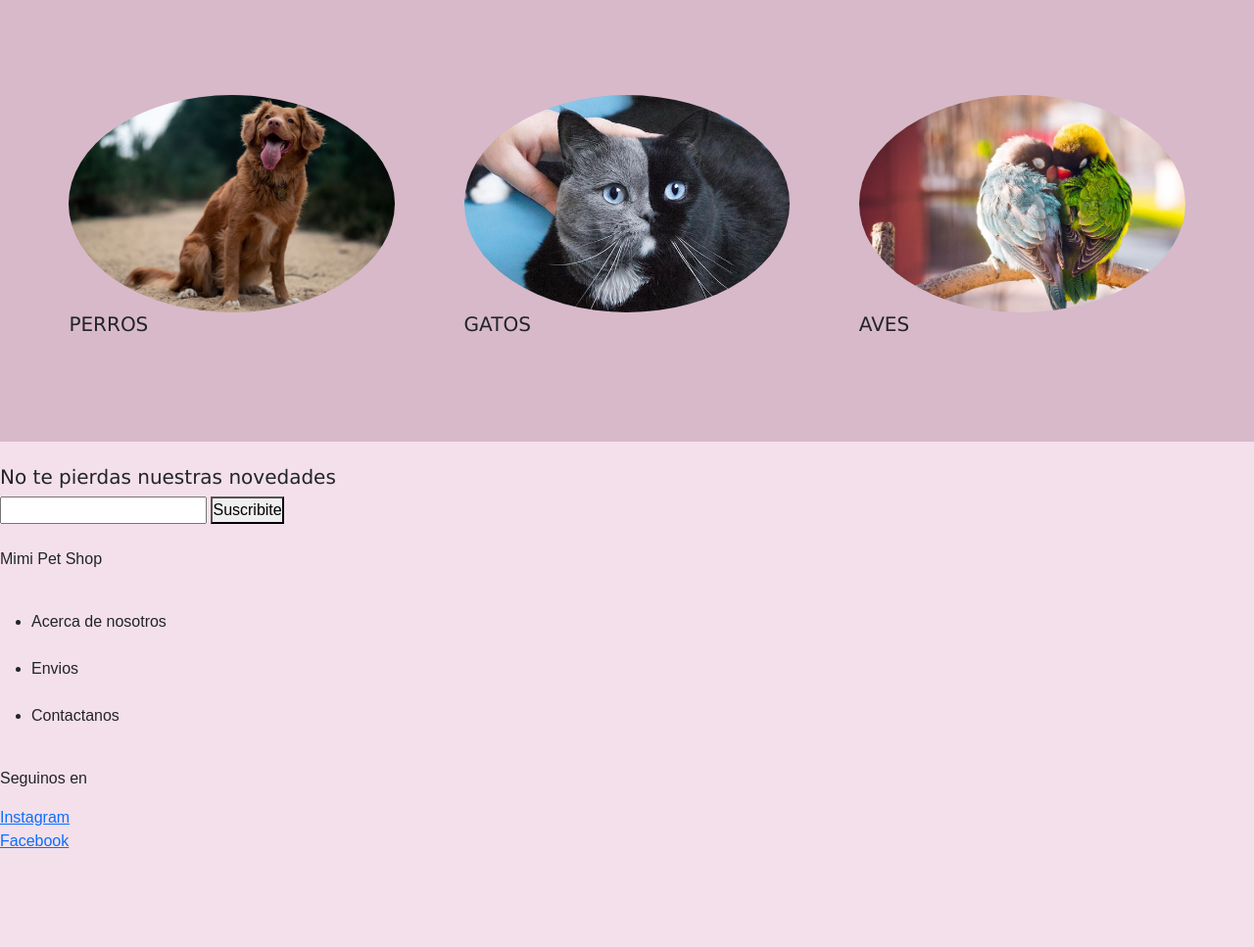
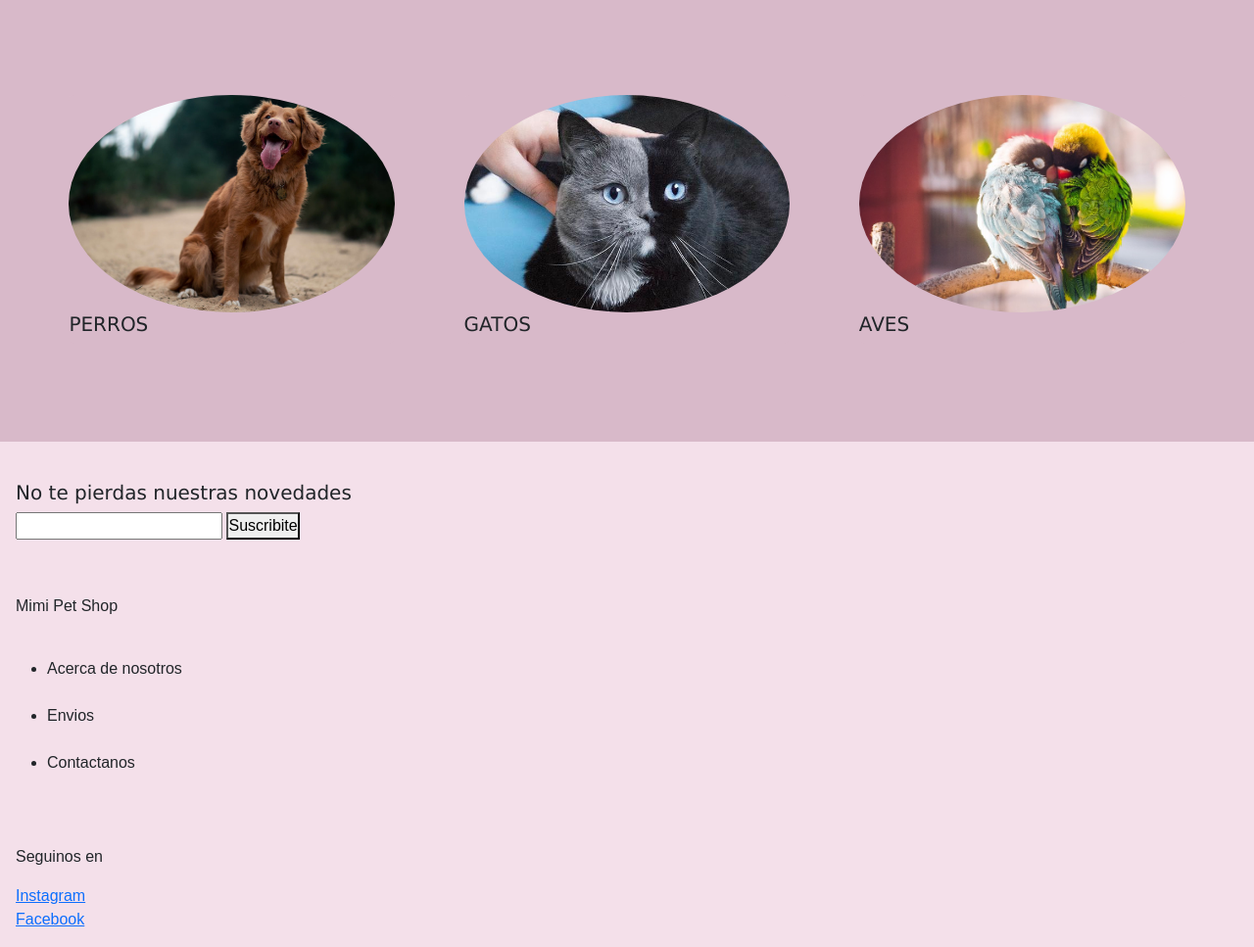
Before and after one commit to Mariana4444/proyectoPetshop, a plain HTML site: page petshop/index.html in a window 1280 px wide. Shown: the part 88-1055 px from the top of the page at 98% size. Before the commit the page ends 959 px from the top, so only its background shows below. Drawn offline with nearby package versions, Linux system fonts and the light colour scheme.

Commit message:
Proyecto Ok

```diff
--- a/petshop/estilos.css
+++ b/petshop/estilos.css
@@ -18,9 +18,6 @@ nav {
   background-color: rgb(239, 223, 231);
   width: 100%;
 }
-
-
-
 
 /*NAV BOOTSTRAMP */
 .container-fluid{
@@ -63,9 +60,6 @@ main form  h4 {
   font-size: 20px;
   font-family: Verdana, Geneva, Tahoma, sans-serif;
 }
-
-
-
 
 /*CONTENEDOR IMG ELIPSE  */
 .imagenPrincipal {
@@ -122,8 +116,6 @@ font-size: 40px;
 font-family: Verdana, Geneva, Tahoma, sans-serif;
 }
 
-
-
 /*SECCION CENTRAL GALERIA   */
 .galeriaMain{
   display: flex;
@@ -150,6 +142,12 @@ height: 100%;
   margin-top: 100px;
  }
 
+footer {
+  display: grid;
+  grid-gap:1rem;
+  padding: 1rem;
+
+}
 
 
 footer h4 {
```
Also changed, not shown: petshop/galeria.html (+5 -8 lines).
